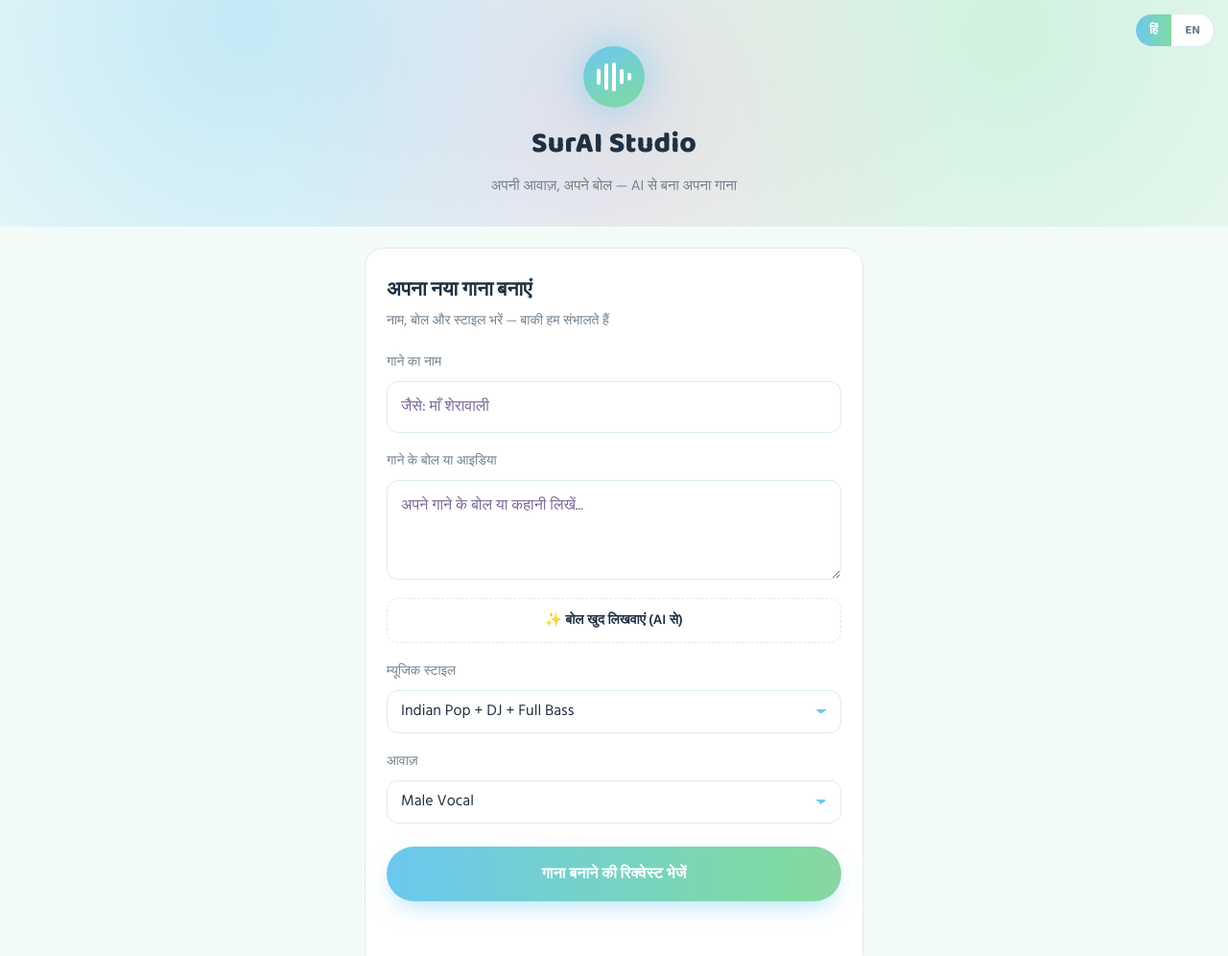
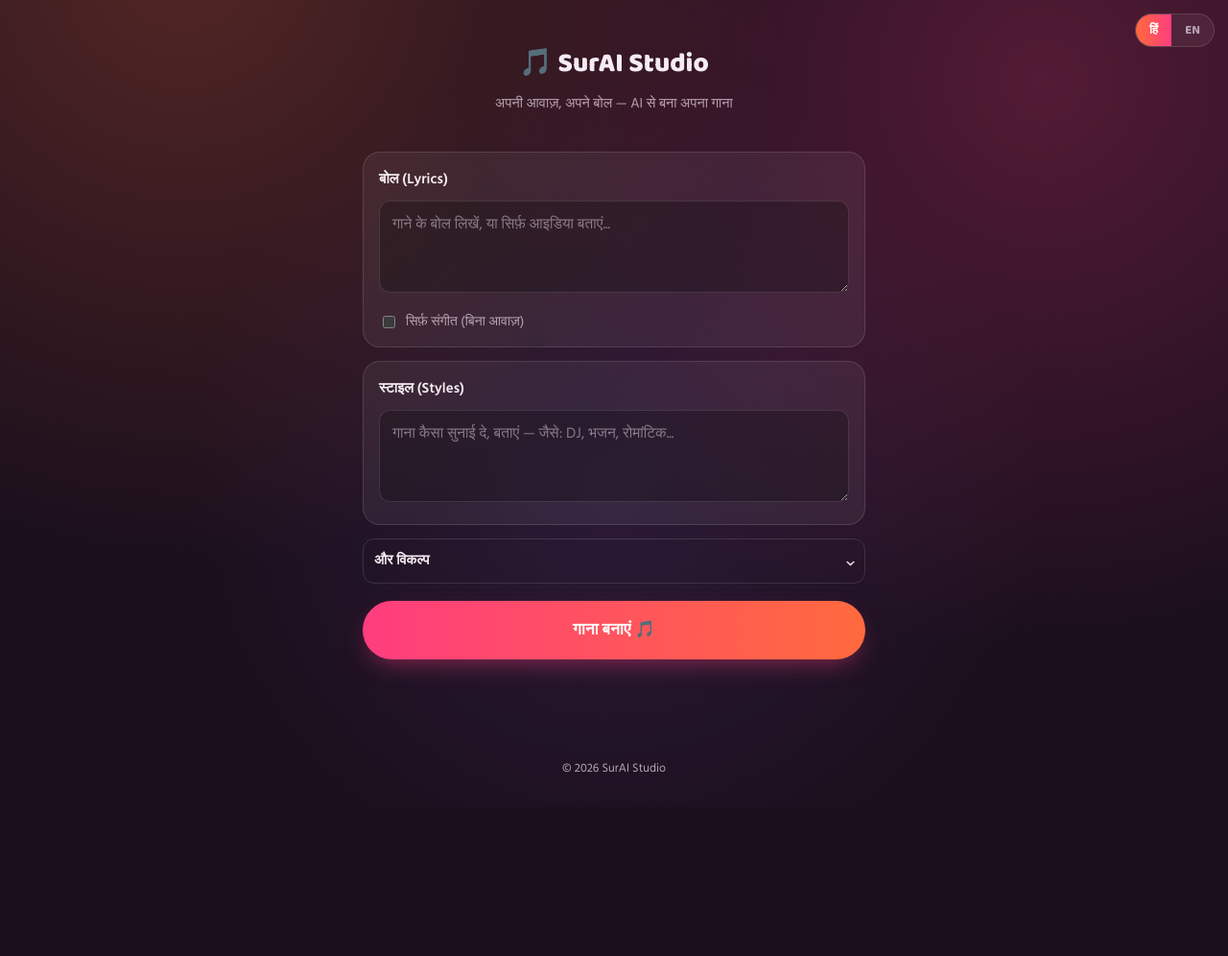
Before and after one commit to 137videos/surai-backend, a plain HTML site: page index.html in a window 1280 px wide. Shown: the top 996 px of the page at 96% size. After the commit the page ends 841 px from the top, so only its background shows below. Drawn offline with Linux system fonts and the light colour scheme.

Commit message:
Refactor styles and remove auto-write lyrics feature
Updated styles for dark mode and adjusted layout elements. Removed auto-write lyrics functionality and modified song creation logic.

```diff
--- a/index.html
+++ b/index.html
@@ -9,175 +9,75 @@
 <link href="https://fonts.googleapis.com/css2?family=Baloo+2:wght@500;700;800&family=Hind:wght@400;500;600&display=swap" rel="stylesheet">
 <style>
   :root {
-    --bg: #f3fbf9;
-    --bg-soft: #ffffff;
-    --card: #ffffff;
-    --card-edge: #dcecee;
-    --blue: #6cc8ef;
-    --green: #7fdba0;
-    --pink: #f598c3;
-    --text: #203042;
-    --text-dim: #72828f;
-    color-scheme: light;
+    --bg: #1a0f1c; --bg2: #241530; --card: rgba(255,255,255,0.06); --card-edge: rgba(255,255,255,0.12);
+    --orange: #ff6a3d; --pink: #ff3d7f;
+    --text: #f5ecf2; --text-dim: #b8a3b2;
+    color-scheme: dark;
   }
   * { box-sizing: border-box; }
   html { scroll-padding-top: env(safe-area-inset-top, 0px); }
   body {
-    margin: 0;
-    min-height: 100%;
+    margin: 0; min-height: 100%; color: var(--text); font-family: 'Hind', sans-serif;
     background: var(--bg);
-    color: var(--text);
-    font-family: 'Hind', sans-serif;
+    background-image:
+      radial-gradient(circle at 15% -5%, rgba(255,106,61,0.25), transparent 45%),
+      radial-gradient(circle at 85% 10%, rgba(255,61,127,0.25), transparent 45%),
+      radial-gradient(circle at 50% 60%, rgba(120,70,160,0.2), transparent 55%);
     padding-top: env(safe-area-inset-top, 0px);
     padding-bottom: env(safe-area-inset-bottom, 0px);
   }
-  h1, h2, .brand { font-family: 'Baloo 2', sans-serif; }
+  h1, h2, .brand, button.primary { font-family: 'Baloo 2', sans-serif; }
 
-  .glow-field {
-    position: relative;
-    overflow: hidden;
-    background:
-      radial-gradient(circle at 20% 10%, rgba(108,200,239,0.35), transparent 50%),
-      radial-gradient(circle at 82% 15%, rgba(127,219,160,0.3), transparent 50%),
-      radial-gradient(circle at 50% 50%, rgba(245,152,195,0.25), transparent 55%);
-    padding: 48px 20px 30px;
-    text-align: center;
+  .top { position: relative; padding: 44px 20px 24px; text-align: center; }
+  .lang-toggle {
+    position: absolute; top: 14px; right: 14px; display: flex;
+    background: var(--card); border: 1px solid var(--card-edge);
+    border-radius: 999px; overflow: hidden; font-family: 'Baloo 2', sans-serif; font-size: 13px; font-weight: 700;
   }
+  .lang-toggle button { all: unset; padding: 6px 14px; cursor: pointer; color: var(--text-dim); }
+  .lang-toggle button.active { background: linear-gradient(90deg, var(--orange), var(--pink)); color: #fff; }
 
-  .lang-toggle {
-    position: absolute;
-    top: 14px;
-    right: 14px;
-    display: flex;
-    background: var(--card);
-    border: 1px solid var(--card-edge);
-    border-radius: 999px;
-    overflow: hidden;
-    font-family: 'Baloo 2', sans-serif;
-    font-size: 13px;
-    font-weight: 700;
+  .brand { font-size: 28px; font-weight: 800; margin: 0; }
+  .tagline { color: var(--text-dim); margin: 8px 0 0; font-size: 14.5px; }
+
+  main { max-width: 560px; margin: 0 auto; padding: 0 18px 48px; }
+
+  .section {
+    background: var(--card); border: 1px solid var(--card-edge); border-radius: 18px;
+    padding: 16px 16px 14px; margin-top: 14px;
   }
-  .lang-toggle button {
-    all: unset;
-    padding: 6px 14px;
-    cursor: pointer;
-    color: var(--text-dim);
+  .section-head { display: flex; align-items: center; justify-content: space-between; font-weight: 600; font-size: 15px; margin-bottom: 10px; }
+
+  textarea, input {
+    width: 100%; padding: 12px 13px; border: 1px solid var(--card-edge); border-radius: 12px;
+    background: rgba(0,0,0,0.25); color: var(--text); font-size: 15.5px; font-family: inherit;
   }
-  .lang-toggle button.active {
-    background: linear-gradient(90deg, var(--blue), var(--green));
-    color: #ffffff;
+  textarea::placeholder, input::placeholder { color: #8a7988; }
+  textarea { height: 96px; resize: vertical; }
+  textarea:focus, input:focus { outline: 2px solid var(--pink); outline-offset: 1px; }
+
+  .toggle-row { display: flex; align-items: center; gap: 8px; margin-top: 10px; font-size: 14px; color: var(--text-dim); }
+  .toggle-row input { width: auto; accent-color: var(--pink); }
+
+  .more-toggle {
+    width: 100%; background: transparent; border: 1px solid var(--card-edge); border-radius: 12px;
+    color: var(--text); padding: 11px; font-size: 14.5px; font-family: 'Hind', sans-serif; font-weight: 600;
+    margin-top: 14px; cursor: pointer; display: flex; justify-content: space-between; align-items: center;
   }
-
-  .wave-orb {
-    width: 64px;
-    height: 64px;
-    margin: 0 auto 14px;
-    border-radius: 50%;
-    background: linear-gradient(160deg, var(--blue), var(--green));
-    display: flex;
-    align-items: center;
-    justify-content: center;
-    gap: 4px;
-    box-shadow: 0 0 36px 8px rgba(108,200,239,0.4);
-  }
-  .wave-orb span {
-    display: block;
-    width: 4px;
-    border-radius: 2px;
-    background: #ffffff;
-    animation: bounce 1.1s ease-in-out infinite;
-  }
-  .wave-orb span:nth-child(1) { height: 14px; animation-delay: 0s; }
-  .wave-orb span:nth-child(2) { height: 24px; animation-delay: 0.15s; }
-  .wave-orb span:nth-child(3) { height: 32px; animation-delay: 0.3s; }
-  .wave-orb span:nth-child(4) { height: 22px; animation-delay: 0.45s; }
-  .wave-orb span:nth-child(5) { height: 12px; animation-delay: 0.6s; }
-  @keyframes bounce {
-    0%, 100% { transform: scaleY(0.6); }
-    50% { transform: scaleY(1.2); }
-  }
-  @media (prefers-reduced-motion: reduce) {
-    .wave-orb span { animation: none; }
-  }
-  .brand { font-size: 30px; font-weight: 800; margin: 0; letter-spacing: 0.3px; }
-  .tagline { color: var(--text-dim); margin: 8px 0 0; font-size: 15px; }
-
-  main { max-width: 560px; margin: 0 auto; padding: 0 20px 48px; }
-
-  .card {
-    background: var(--card);
-    border: 1px solid var(--card-edge);
-    border-radius: 20px;
-    padding: 26px 22px;
-    margin-top: 22px;
-  }
-  .card h2 { margin: 0 0 4px; font-size: 21px; font-weight: 700; }
-  .card .sub { color: var(--text-dim); font-size: 14px; margin: 0 0 20px; }
-
-  label { display: block; font-size: 14px; color: var(--text-dim); margin: 18px 0 8px; }
-  label:first-of-type { margin-top: 0; }
-
-  input, select, textarea {
-    width: 100%;
-    padding: 13px 14px;
-    border: 1px solid var(--card-edge);
-    border-radius: 12px;
-    background: var(--bg-soft);
-    color: var(--text);
-    font-size: 16px;
-    font-family: inherit;
-  }
-  input::placeholder, textarea::placeholder { color: #7c6a99; }
-  textarea { height: 104px; resize: vertical; }
-  select {
-    appearance: none;
-    background-image: linear-gradient(45deg, transparent 50%, var(--blue) 50%), linear-gradient(135deg, var(--blue) 50%, transparent 50%);
-    background-position: calc(100% - 20px) center, calc(100% - 15px) center;
-    background-size: 5px 5px, 5px 5px;
-    background-repeat: no-repeat;
-  }
-  input:focus, select:focus, textarea:focus { outline: 2px solid var(--blue); outline-offset: 1px; }
+  #moreOptions { display: none; margin-top: 10px; }
+  #moreOptions.open { display: block; }
 
   button.primary {
-    width: 100%;
-    padding: 16px;
-    margin-top: 24px;
-    border: 0;
-    border-radius: 999px;
-    background: linear-gradient(90deg, var(--blue), var(--green) 50%, var(--pink));
-    background-size: 180% 100%;
-    background-position: 0% 0%;
-    color: #ffffff;
-    font-size: 16px;
-    font-weight: 700;
-    font-family: 'Baloo 2', sans-serif;
-    letter-spacing: 0.3px;
-    cursor: pointer;
-    box-shadow: 0 10px 24px -8px rgba(108,200,239,0.6);
-    transition: background-position 0.4s ease;
+    width: 100%; padding: 17px; margin-top: 18px; border: 0; border-radius: 999px;
+    background: linear-gradient(90deg, var(--pink), var(--orange));
+    color: #fff; font-size: 17px; font-weight: 700; letter-spacing: 0.3px; cursor: pointer;
+    box-shadow: 0 10px 26px -8px rgba(255,61,127,0.5);
   }
-  button.primary:hover { background-position: 100% 0%; }
   button.primary:active { transform: translateY(1px); }
-  button.primary:focus-visible { outline: 2px solid var(--text); outline-offset: 2px; }
   button.primary:disabled { opacity: 0.6; cursor: not-allowed; }
 
-  button.ghost {
-    width: 100%;
-    margin-top: 10px;
-    padding: 11px;
-    border: 1px dashed var(--card-edge);
-    border-radius: 12px;
-    background: var(--bg-soft);
-    color: var(--text);
-    font-size: 14px;
-    font-weight: 600;
-    font-family: 'Hind', sans-serif;
-    cursor: pointer;
-  }
-  button.ghost:disabled { opacity: 0.6; cursor: not-allowed; }
-
   .status { margin-top: 14px; font-size: 13.5px; color: var(--text-dim); line-height: 1.6; min-height: 1.4em; }
-  .track { margin-top: 16px; padding: 14px; border-radius: 14px; background: var(--bg-soft); border: 1px solid var(--card-edge); }
+  .track { margin-top: 14px; padding: 14px; border-radius: 14px; background: rgba(0,0,0,0.25); border: 1px solid var(--card-edge); }
   .track-title { margin: 0 0 8px; font-weight: 600; font-size: 14.5px; }
   .track audio { width: 100%; }
 
@@ -186,49 +86,40 @@
 </head>
 <body>
 
-<div class="glow-field">
+<div class="top">
   <div class="lang-toggle">
     <button id="langHi" class="active" onclick="setLang('hi')">हिं</button>
     <button id="langEn" onclick="setLang('en')">EN</button>
   </div>
-  <div class="wave-orb" aria-hidden="true"><span></span><span></span><span></span><span></span><span></span></div>
-  <h1 class="brand">SurAI Studio</h1>
+  <h1 class="brand">🎵 SurAI Studio</h1>
   <p class="tagline" data-i18n="tagline"></p>
 </div>
 
 <main>
-  <div class="card">
-    <h2 data-i18n="heading"></h2>
-    <p class="sub" data-i18n="subheading"></p>
+  <div class="section">
+    <div class="section-head" data-i18n="lyricsHead"></div>
+    <textarea id="lyrics" data-i18n-placeholder="lyricsPlaceholder"></textarea>
+    <label class="toggle-row">
+      <input type="checkbox" id="instrumental">
+      <span data-i18n="instrumentalLabel"></span>
+    </label>
+  </div>
 
-    <label for="title" data-i18n="titleLabel"></label>
+  <div class="section">
+    <div class="section-head" data-i18n="styleHead"></div>
+    <textarea id="style" data-i18n-placeholder="stylePlaceholder"></textarea>
+  </div>
+
+  <button type="button" class="more-toggle" onclick="toggleMore()">
+    <span data-i18n="moreOptions"></span><span id="moreArrow">⌄</span>
+  </button>
+  <div id="moreOptions">
     <input id="title" data-i18n-placeholder="titlePlaceholder">
+  </div>
 
-    <label for="lyrics" data-i18n="lyricsLabel"></label>
-    <textarea id="lyrics" data-i18n-placeholder="lyricsPlaceholder"></textarea>
-    <button type="button" class="ghost" id="autoLyricsBtn" onclick="autoWriteLyrics()" data-i18n="autoLyricsBtn"></button>
-
-    <label for="style" data-i18n="styleLabel"></label>
-    <select id="style">
-      <option>Indian Pop + DJ + Full Bass</option>
-      <option>माता रानी भजन DJ Mix</option>
-      <option>खाटू श्याम भजन</option>
-      <option>कृष्ण भजन</option>
-      <option>महादेव भजन</option>
-    </select>
-
-    <label for="voice" data-i18n="voiceLabel"></label>
-    <select id="voice">
-      <option>Male Vocal</option>
-      <option>Female Vocal</option>
-      <option>Male + Female Duet</option>
-      <option>Instrumental Only</option>
-    </select>
-
-    <button class="primary" id="makeBtn" onclick="makeSong()" data-i18n="submitBtn"></button>
-    <p id="status" class="status"></p>
-    <div id="result"></div>
-  </div>
+  <button class="primary" id="makeBtn" onclick="makeSong()" data-i18n="submitBtn"></button>
+  <p id="status" class="status"></p>
+  <div id="result"></div>
 </main>
 
 <footer>© 2026 SurAI Studio</footer>
@@ -239,59 +130,47 @@ const BACKEND_URL = '';
 const i18n = {
   hi: {
     tagline: 'अपनी आवाज़, अपने बोल — AI से बना अपना गाना',
-    heading: 'अपना नया गाना बनाएं',
-    subheading: 'नाम, बोल और स्टाइल भरें — बाकी हम संभालते हैं',
-    titleLabel: 'गाने का नाम',
-    titlePlaceholder: 'जैसे: माँ शेरावाली',
-    lyricsLabel: 'गाने के बोल या आइडिया',
-    lyricsPlaceholder: 'अपने गाने के बोल या कहानी लिखें...',
-    styleLabel: 'म्यूजिक स्टाइल',
-    voiceLabel: 'आवाज़',
-    submitBtn: 'गाना बनाने की रिक्वेस्ट भेजें',
-    needFields: 'कृपया गाने का नाम और बोल या आइडिया लिखें।',
+    lyricsHead: 'बोल (Lyrics)',
+    lyricsPlaceholder: 'गाने के बोल लिखें, या सिर्फ़ आइडिया बताएं...',
+    instrumentalLabel: 'सिर्फ़ संगीत (बिना आवाज़)',
+    styleHead: 'स्टाइल (Styles)',
+    stylePlaceholder: 'गाना कैसा सुनाई दे, बताएं — जैसे: DJ, भजन, रोमांटिक...',
+    moreOptions: 'और विकल्प',
+    titlePlaceholder: 'गाने का नाम (वैकल्पिक)',
+    submitBtn: 'गाना बनाएं 🎵',
+    needFields: 'कृपया बोल या स्टाइल में से कुछ लिखें।',
     sending: 'रिक्वेस्ट भेजी जा रही है...',
-    generating: 'गाना बन रहा है... (इसमें 30-60 सेकंड लग सकते हैं)',
+    generating: 'गाना बन रहा है... (30-60 सेकंड लग सकते हैं)',
     waiting: 'गाना बन रहा है... कृपया इंतज़ार करें।',
     done: 'गाना तैयार है! 🎉',
-    doneNoAudio: 'गाना बना, पर ऑडियो नहीं मिला। कृपया दोबारा कोशिश करें।',
+    doneNoAudio: 'गाना बना, पर ऑडियो नहीं मिला। दोबारा कोशिश करें।',
     failed: 'गाना बनाने में समस्या आई। दोबारा कोशिश करें।',
-    timeout: 'समय ज़्यादा लग रहा है। कृपया थोड़ी देर बाद दोबारा कोशिश करें।',
+    timeout: 'समय ज़्यादा लग रहा है। थोड़ी देर बाद दोबारा कोशिश करें।',
     networkErr: 'नेटवर्क एरर, दोबारा कोशिश करें।',
     genericErr: 'कुछ गलत हुआ, दोबारा कोशिश करें।',
-    trackFallback: 'गाना',
-    autoLyricsBtn: '✨ बोल खुद लिखवाएं (AI से)',
-    autoLyricsNeedTitle: 'पहले गाने का नाम लिखें, फिर बोल लिखवाएं।',
-    autoLyricsWorking: 'बोल लिखे जा रहे हैं...',
-    autoLyricsFailed: 'बोल नहीं लिखे जा सके, दोबारा कोशिश करें।',
-    autoLyricsTimeout: 'समय ज़्यादा लग रहा है, दोबारा कोशिश करें।'
+    trackFallback: 'गाना'
   },
   en: {
     tagline: 'Your voice, your words — a song made with AI',
-    heading: 'Create your new song',
-    subheading: "Fill in the name, lyrics and style — we'll handle the rest",
-    titleLabel: 'Song title',
-    titlePlaceholder: 'e.g. Maa Sherawali',
-    lyricsLabel: 'Lyrics or idea',
-    lyricsPlaceholder: 'Write your lyrics or story here...',
-    styleLabel: 'Music style',
-    voiceLabel: 'Voice',
-    submitBtn: 'Send song request',
-    needFields: 'Please enter a song title and lyrics or idea.',
+    lyricsHead: 'Lyrics',
+    lyricsPlaceholder: 'Write lyrics, or just a prompt/idea...',
+    instrumentalLabel: 'Instrumental only (no vocals)',
+    styleHead: 'Styles',
+    stylePlaceholder: 'Describe what you want your song to sound like — DJ, devotional, romantic...',
+    moreOptions: 'More Options',
+    titlePlaceholder: 'Song title (optional)',
+    submitBtn: 'Create 🎵',
+    needFields: 'Please fill in lyrics or style.',
     sending: 'Sending request...',
-    generating: 'Creating your song... (this can take 30-60 seconds)',
+    generating: 'Creating your song... (30-60 seconds)',
     waiting: 'Creating your song... please wait.',
     done: 'Your song is ready! 🎉',
     doneNoAudio: 'Song created, but no audio was found. Please try again.',
-    failed: 'Something went wrong while creating the song. Please try again.',
-    timeout: "This is taking longer than expected. Please try again shortly.",
+    failed: 'Something went wrong. Please try again.',
+    timeout: 'Taking longer than expected. Please try again shortly.',
     networkErr: 'Network error, please try again.',
     genericErr: 'Something went wrong, please try again.',
-    trackFallback: 'Song',
-    autoLyricsBtn: '✨ Auto-write lyrics (AI)',
-    autoLyricsNeedTitle: 'Enter a song title first, then auto-write lyrics.',
-    autoLyricsWorking: 'Writing lyrics...',
-    autoLyricsFailed: 'Could not write lyrics, please try again.',
-    autoLyricsTimeout: 'This is taking too long, please try again.'
+    trackFallback: 'Song'
   }
 };
 
@@ -309,20 +188,26 @@ function setLang(lang){
     el.placeholder = i18n[lang][el.getAttribute('data-i18n-placeholder')];
   });
 }
+setLang('hi');
 
-setLang('hi');
+function toggleMore(){
+  const el = document.getElementById('moreOptions');
+  const arrow = document.getElementById('moreArrow');
+  el.classList.toggle('open');
+  arrow.textContent = el.classList.contains('open') ? '⌃' : '⌄';
+}
 
 async function makeSong(){
   const t = i18n[currentLang];
+  const lyrics = document.getElementById('lyrics').value.trim();
+  const style = document.getElementById('style').value.trim();
   const title = document.getElementById('title').value.trim();
-  const lyrics = document.getElementById('lyrics').value.trim();
-  const style = document.getElementById('style').value;
-  const voice = document.getElementById('voice').value;
+  const instrumental = document.getElementById('instrumental').checked;
   const status = document.getElementById('status');
   const btn = document.getElementById('makeBtn');
   const result = document.getElementById('result');
 
-  if(!title || !lyrics){
+  if(!lyrics && !style){
     status.textContent = t.needFields;
     return;
   }
@@ -335,7 +220,7 @@ async function makeSong(){
     const res = await fetch(`${BACKEND_URL}/api/generate`, {
       method: 'POST',
       headers: { 'Content-Type': 'application/json' },
-      body: JSON.stringify({ title, lyrics, style, voice })
+      body: JSON.stringify({ lyrics, style, title, instrumental })
     });
     const data = await res.json();
     if(!res.ok || !data.taskId){
@@ -349,79 +234,6 @@ async function makeSong(){
     status.textContent = t.networkErr;
     btn.disabled = false;
   }
-}
-
-async function autoWriteLyrics(){
-  const t = i18n[currentLang];
-  const title = document.getElementById('title').value.trim();
-  const style = document.getElementById('style').value;
-  const lyrics = document.getElementById('lyrics');
-  const status = document.getElementById('status');
-  const btn = document.getElementById('autoLyricsBtn');
-
-  if(!title){
-    status.textContent = t.autoLyricsNeedTitle;
-    return;
-  }
-
-  btn.disabled = true;
-  status.textContent = t.autoLyricsWorking;
-
-  try {
-    const res = await fetch(`${BACKEND_URL}/api/lyrics`, {
-      method: 'POST',
-      headers: { 'Content-Type': 'application/json' },
-      body: JSON.stringify({ prompt: `${title} - ${style}` })
-    });
-    const data = await res.json();
-    if(!res.ok || !data.taskId){
-      status.textContent = data.error || t.autoLyricsFailed;
-      btn.disabled = false;
-      return;
-    }
-    pollLyrics(data.taskId);
-  } catch(err){
-    status.textContent = t.networkErr;
-    btn.disabled = false;
-  }
-}
-
-function pollLyrics(taskId){
-  const t = i18n[currentLang];
-  const status = document.getElementById('status');
-  const btn = document.getElementById('autoLyricsBtn');
-  const lyrics = document.getElementById('lyrics');
-  let attempts = 0;
-  const maxAttempts = 20;
-
-  const timer = setInterval(async () => {
-    attempts++;
-    try {
-      const res = await fetch(`${BACKEND_URL}/api/lyrics-status?taskId=${encodeURIComponent(taskId)}`);
-      const data = await res.json();
-      const items = (data.response && data.response.lyricsData) || data.lyricsData || [];
-      const done = items.find(it => it.status === 'complete' && it.text);
-
-      if (done){
-        clearInterval(timer);
-        lyrics.value = done.text;
-        status.textContent = '';
-        btn.disabled = false;
-      } else if (items.some(it => it.status === 'failed')){
-        clearInterval(timer);
-        status.textContent = t.autoLyricsFailed;
-        btn.disabled = false;
-      } else {
-        status.textContent = t.autoLyricsWorking;
-      }
-    } catch(e){ /* retry on next tick */ }
-
-    if (attempts >= maxAttempts){
-      clearInterval(timer);
-      status.textContent = t.autoLyricsTimeout;
-      btn.disabled = false;
-    }
-  }, 4000);
 }
 
 function pollStatus(taskId){
```
